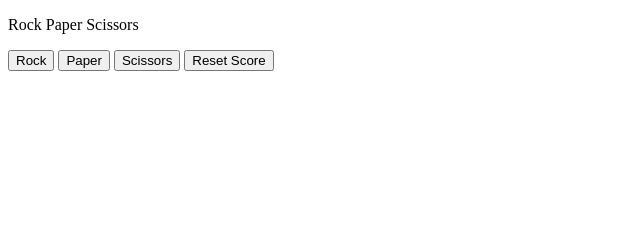
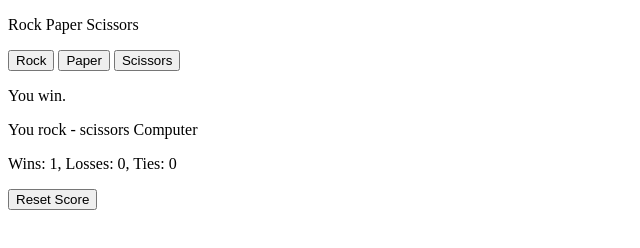
Before and after one commit to rahimialijan/JavaScript-Practice, a plain HTML site: page javascript-practice/rock-paper-scissor.html in a window 1280 px wide. Both pictures are taken after a click on the button "Rock". Shown: the whole page, without its empty margins (0-640 px from the left). Drawn offline with Linux system fonts and the light colour scheme.

Commit message:
add alert to paragraph inside the html document for result and player move

```diff
--- a/javascript-practice/rock-paper-scissor.html
+++ b/javascript-practice/rock-paper-scissor.html
@@ -17,11 +17,16 @@
       playGame('scissors');
     ">Scissors</button>
 
+    <p class="js-result"></p>
+    <p class="js-moves"></p>
+    <p class="js-score"></p>
+
     <button onclick="
       score.wins = 0;
       score.losses = 0;
       score.ties = 0;
       localStorage.removeItem('score');
+      updateScoreElement()
     ">Reset Score</button>
 
     <script>
@@ -30,6 +35,9 @@
         losses: 0,
         ties: 0
       };
+
+      updateScoreElement();
+
       function playGame(playerMove) {
         const computerMove = pickComputerMove();
 
@@ -72,9 +80,18 @@
         }
 
         localStorage.setItem('score', JSON.stringify(score));
+        updateScoreElement();
 
-        alert(`You picked ${playerMove}. Computer picked ${computerMove}. ${result}
-Wins: ${score.wins}, Losses: ${score.losses}, Ties: ${score.ties}`);
+        document.querySelector('.js-result')
+      .innerHTML = result
+
+      document.querySelector('.js-moves')
+      .innerHTML = `You ${playerMove} - ${computerMove} Computer`;
+      }
+
+      function updateScoreElement(){
+        document.querySelector('.js-score')
+        .innerHTML = `Wins: ${score.wins}, Losses: ${score.losses}, Ties: ${score.ties}`;
       }
 
       function pickComputerMove() {
```
